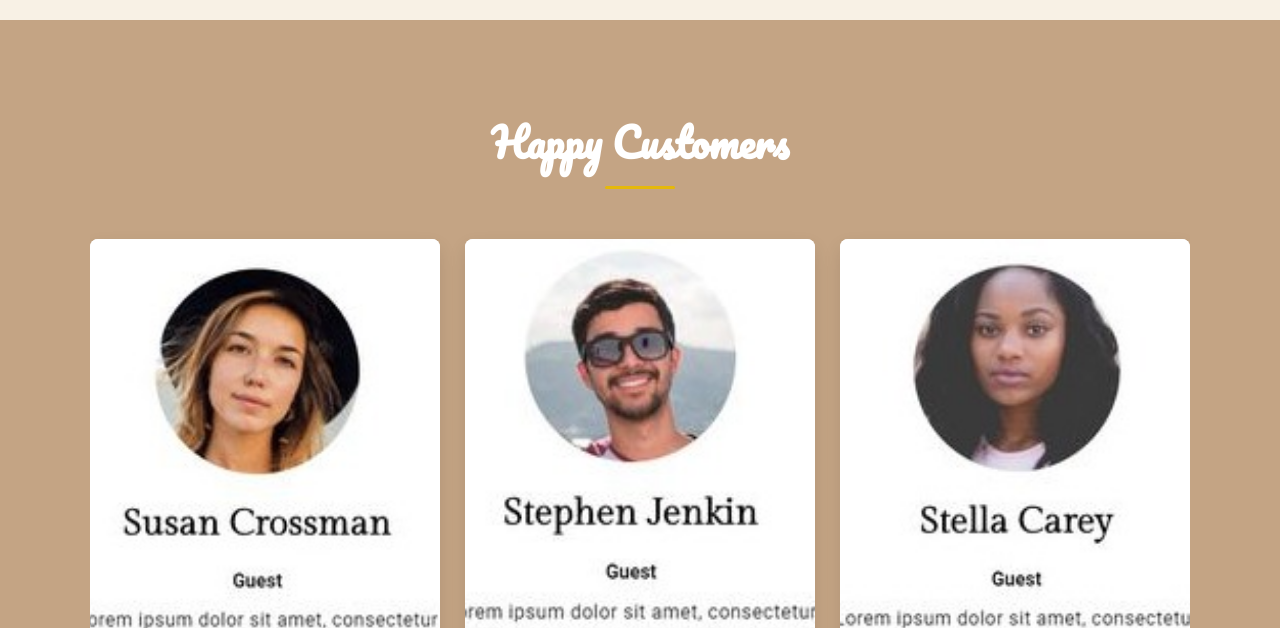
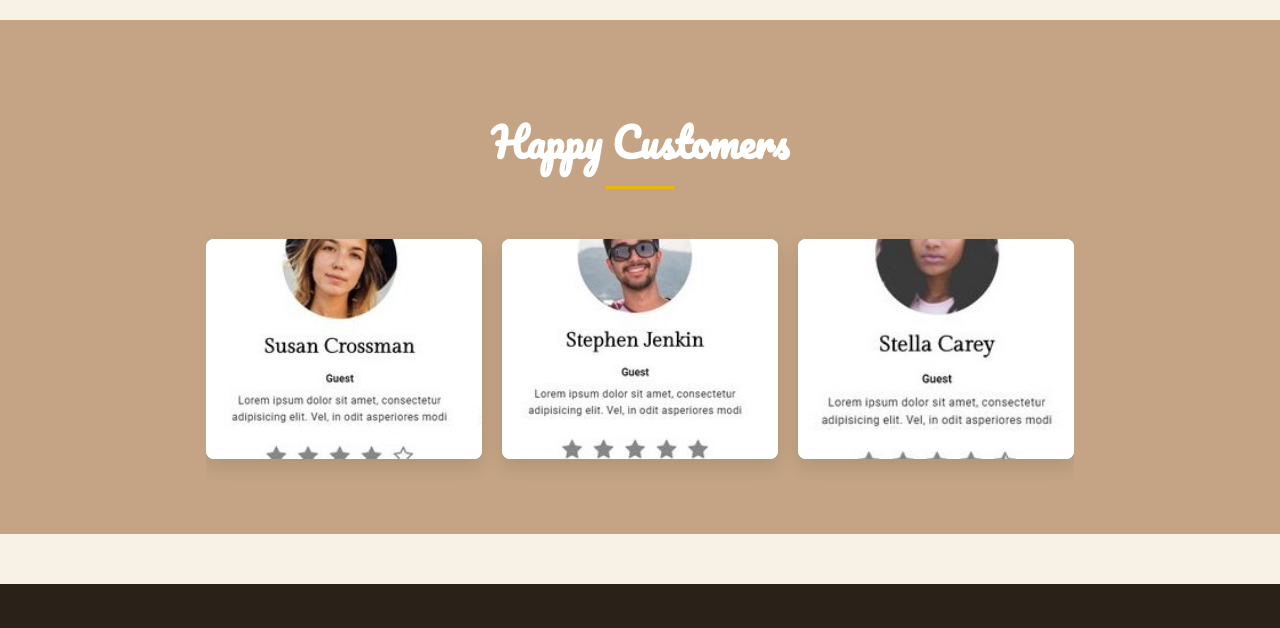
Before and after one commit to yadi-codes/Adicto_al_cafe, a plain HTML site: page index.html in a window 1280 px wide. Shown: the part 1570-2198 px from the top of the page. Drawn offline with nearby package versions, Linux system fonts and the light colour scheme.

Commit message:
review styling

```diff
--- a/indexstyle.css
+++ b/indexstyle.css
@@ -311,6 +311,19 @@
     }
 
     /* Reviews Section */
+    @media (min-width: 768px) {
+        .reviews-container {
+            flex: 1 1 100%;
+            max-width: 85%;
+        }
+    }
+
+    @media (min-width: 1200px) {
+        .reviews-container {
+            max-width: 900px;
+        }
+    }
+
     .reviews-section {
         background-color: var(--secondary-color);
         padding: 50px 5%;
@@ -318,40 +331,40 @@
     }
 
     .reviews-container {
-        max-width: 1100px;
+        max-width: 900px;
         margin: 0 auto;
+        padding: 0 1rem;
     }
 
     .reviews-slider {
         display: flex;
-        gap: 25px;
+        justify-content: space-between;
+        flex-wrap: wrap; /* Allows wrapping if needed */
+        gap: 20px;
         padding: 25px 0;
-        overflow-x: auto;
-        scroll-snap-type: x mandatory;
-        -webkit-overflow-scrolling: touch;
-        scroll-padding: 0 20px;
+        overflow: hidden; /* Disable scrolling since we’ll show all */
     }
-
     .review-card {
-        min-width: 300px;
-        scroll-snap-align: start;
-        position: relative;
+        flex: 1 1 calc(33.33% - 20px);
+        max-width: 300px;
+        background: white;
         border-radius: 8px;
         overflow: hidden;
         box-shadow: 0 8px 18px rgba(0,0,0,0.1);
         transition: transform 0.3s ease;
-        background: white;
-        flex: 0 0 auto;
-        width: 85%;
-        max-width: 350px;
+        height: 220px; /* NEW: Set an explicit smaller height */
+        display: flex;
+        flex-direction: column;
     }
+
+
 
     .review-card:hover {
         transform: translateY(-8px);
     }
 
     .review-img-container {
-        height: 110px;
+        height: 80px;
         overflow: hidden;
     }
 
@@ -368,7 +381,7 @@
     }
 
     .review-content {
-        padding: 16px;
+        padding: 8px 12PX;
     }
 
     .review-text {
```
